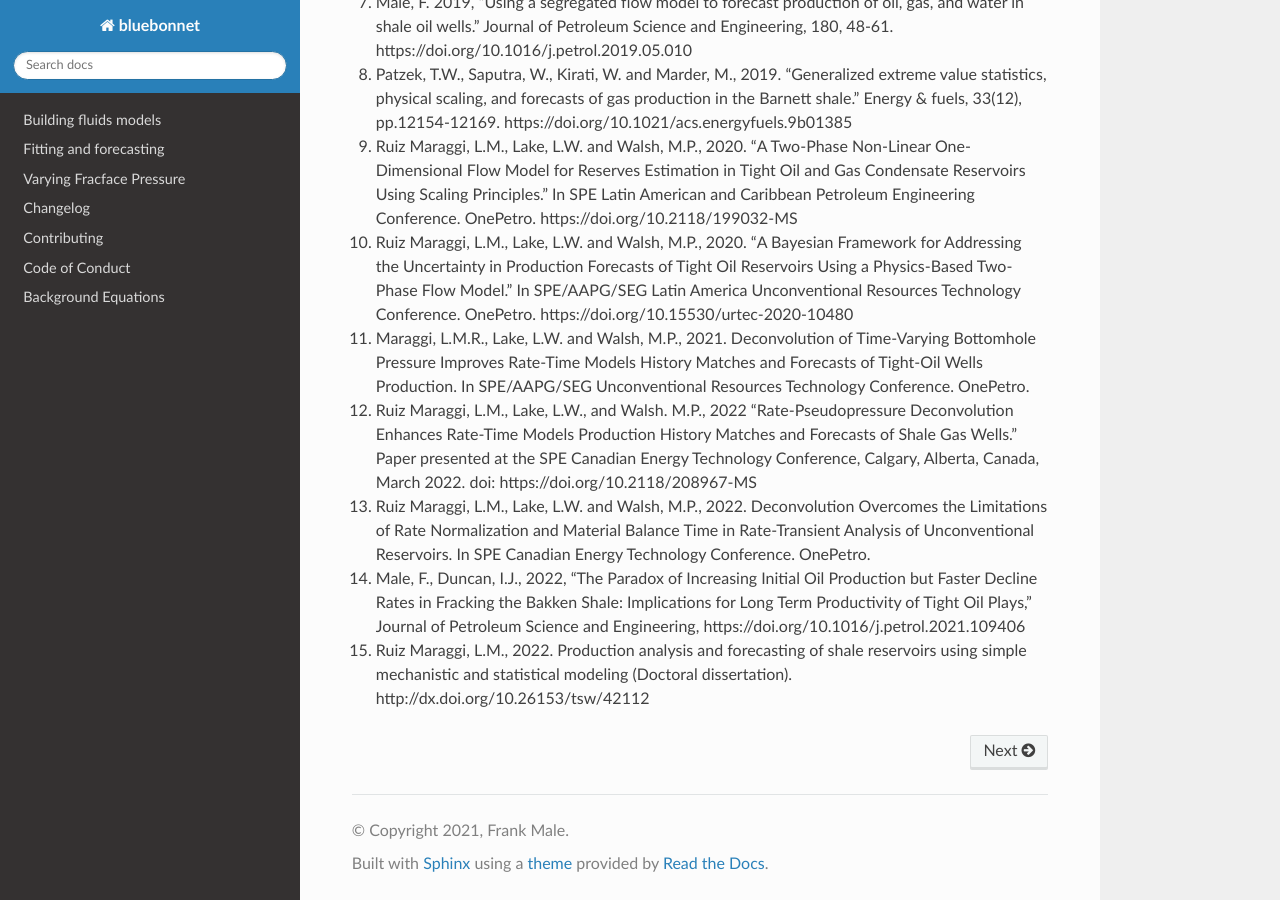
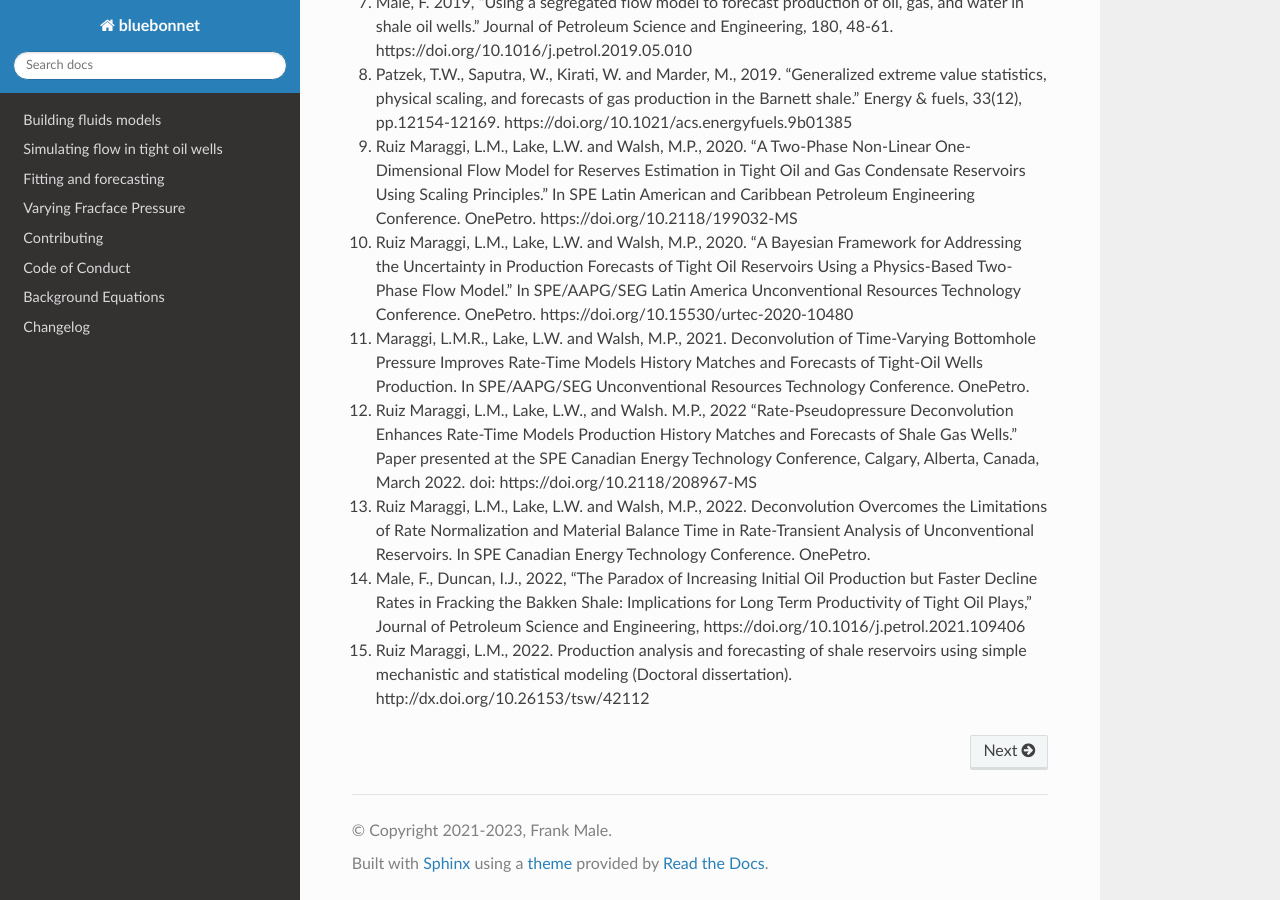
Before and after one commit to frank1010111/bluebonnet, a Sphinx documentation site: the page built from docs/index.md, in a window 1280 px wide and 900 px high, scrolled down 2200 px. Built offline with Sphinx 7.4.7 and the Read the Docs theme 2.0.0, drawn with Linux system fonts in a browser that asks for light colours; pages that are not in the unit, such as notebooks, are missing from menus.

Commit message:
:memo: :hammer: update and simplify documentation production

````diff
--- a/docs/conf.py
+++ b/docs/conf.py
@@ -9,7 +9,7 @@
 
 # -- Project information -----------------------------------------------------
 project = "bluebonnet"
-copyright = "2021, Frank Male"
+copyright = "2021-2023, Frank Male"
 author = "Frank Male"
 
 # -- General configuration ---------------------------------------------------
--- a/docs/index.md
+++ b/docs/index.md
@@ -7,11 +7,12 @@
 :hidden:
 fluids.ipynb
 flow.ipynb
+oil_flow.ipynb
 forecast.ipynb
 forecast_varying.ipynb
-changelog.md
+autoapi/index
 contributing.md
 conduct.md
-autoapi/index
 background.md
+changelog.md
 ```
--- a/docs/requirements.txt
+++ /dev/null
@@ -1,4 +0,0 @@
-myst-nb
-sphinx==5.0.2
-sphinx-autoapi
-sphinx-rtd-theme
--- a/pyproject.toml
+++ b/pyproject.toml
@@ -41,9 +41,9 @@
 ]
 docs = [
     "myst-nb >=0.13.1",
+    "sphinx >=5.0.2",
     "sphinx-autoapi >=1.8.4",
     "sphinx-rtd-theme >=1.0.0",
-    "pandas >=1.3.4",
 ]
 test = [
     "pytest >=6.2",
````
Also changed, not shown: .readthedocs.yml, 2 other files.
